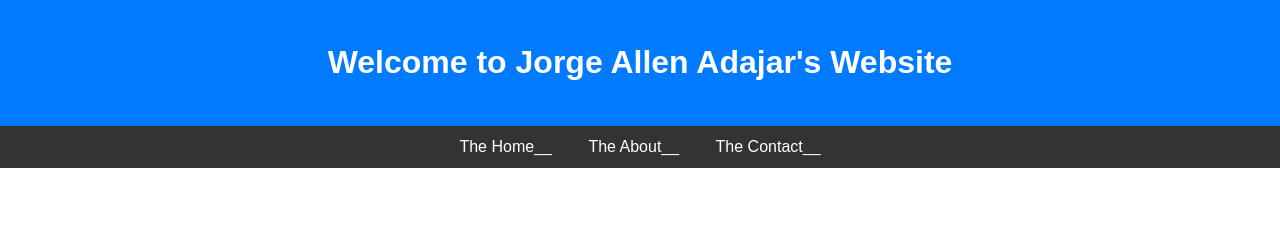
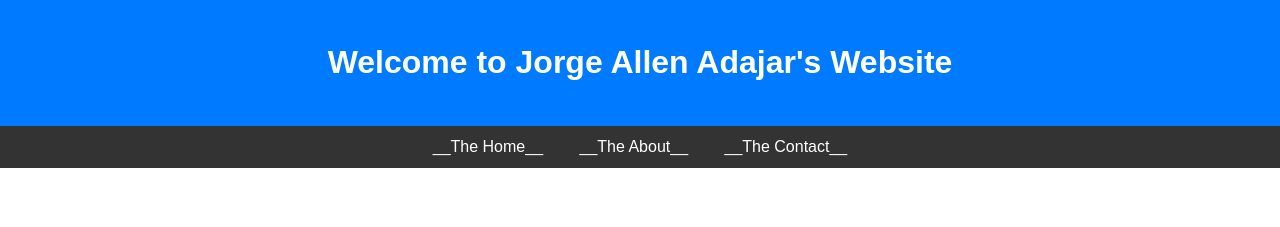
Before and after one commit to jorgeadajartylertech/JorgeReportPublic, a plain HTML site: page index.html in a window 1280 px wide. Shown: the top 227 px of the page. Drawn offline with Linux system fonts and the light colour scheme.

Commit message:
another _ in

```diff
--- a/index.html
+++ b/index.html
@@ -50,9 +50,9 @@
         <h1>Welcome to Jorge Allen Adajar's Website</h1>
     </header>
     <nav>
-        <a href="#home">The Home__</a>
-        <a href="#about">The About__</a>
-        <a href="#contact">The Contact__</a>
+        <a href="#home">__The Home__</a>
+        <a href="#about">__The About__</a>
+        <a href="#contact">__The Contact__</a>
     </nav>
     <main>
         <h2>About This Jorge Allen Adajar's Website</h2>
```
